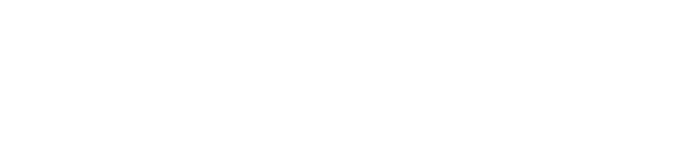
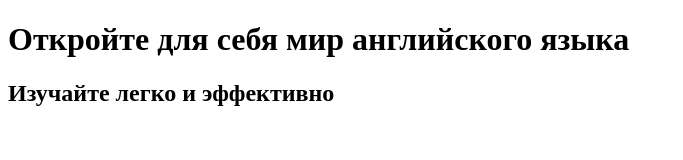
Before and after one commit to Zulfi8ka/maybe_finally, a plain HTML site: page index.html in a window 1280 px wide. Shown: the whole page, without its empty margins (0-683 px from the left). Drawn offline with nearby package versions, Linux system fonts and the light colour scheme.

Commit message:
Update index.html

```diff
--- a/index.html
+++ b/index.html
@@ -10,3 +10,15 @@
     <!--<link rel="stylesheet" href="reset.css" /> -->
     <link rel="stylesheet" href="style.css" />
   </head>
+
+  <body>
+    <main>
+      <!-- Шапка -->
+       <header class="header_main">
+          <div class="main info">
+            <h1>Откройте для себя мир английского языка</h1>
+            <h2>Изучайте легко и эффективно</h2>
+          </div>
+       </header>
+    </main>
+  </body>
```
